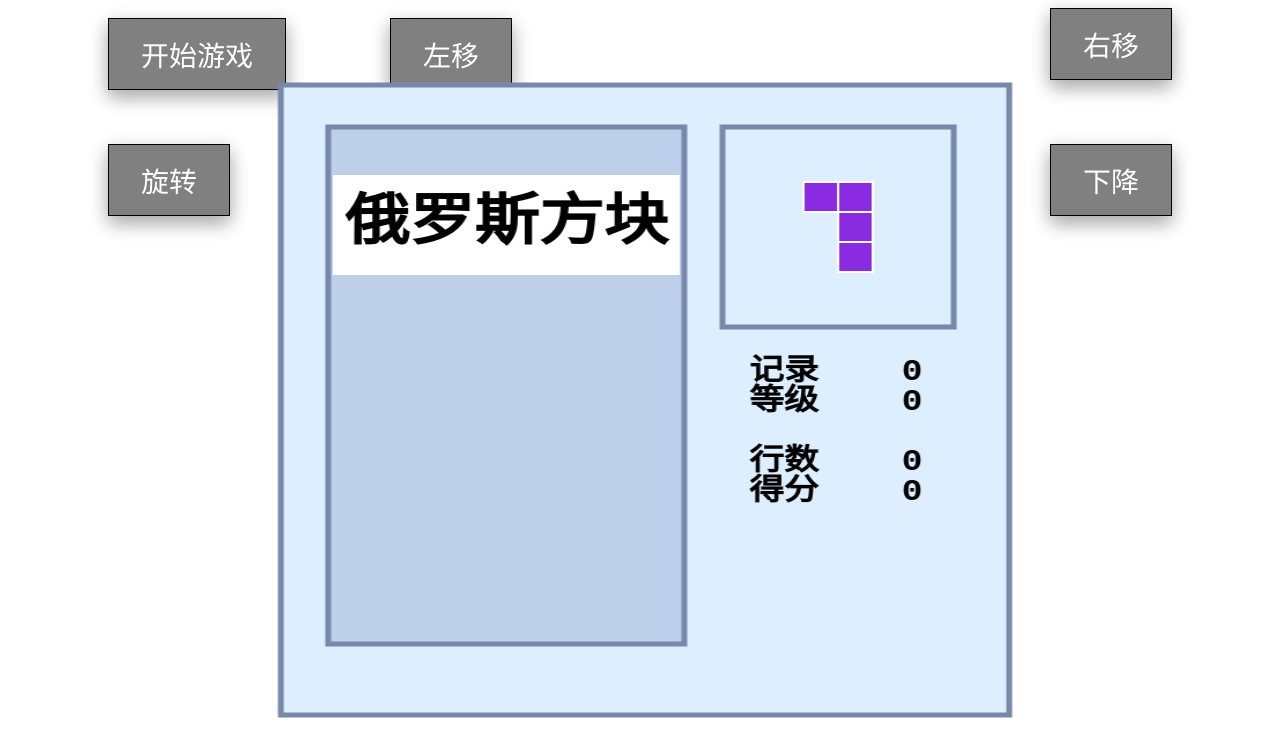
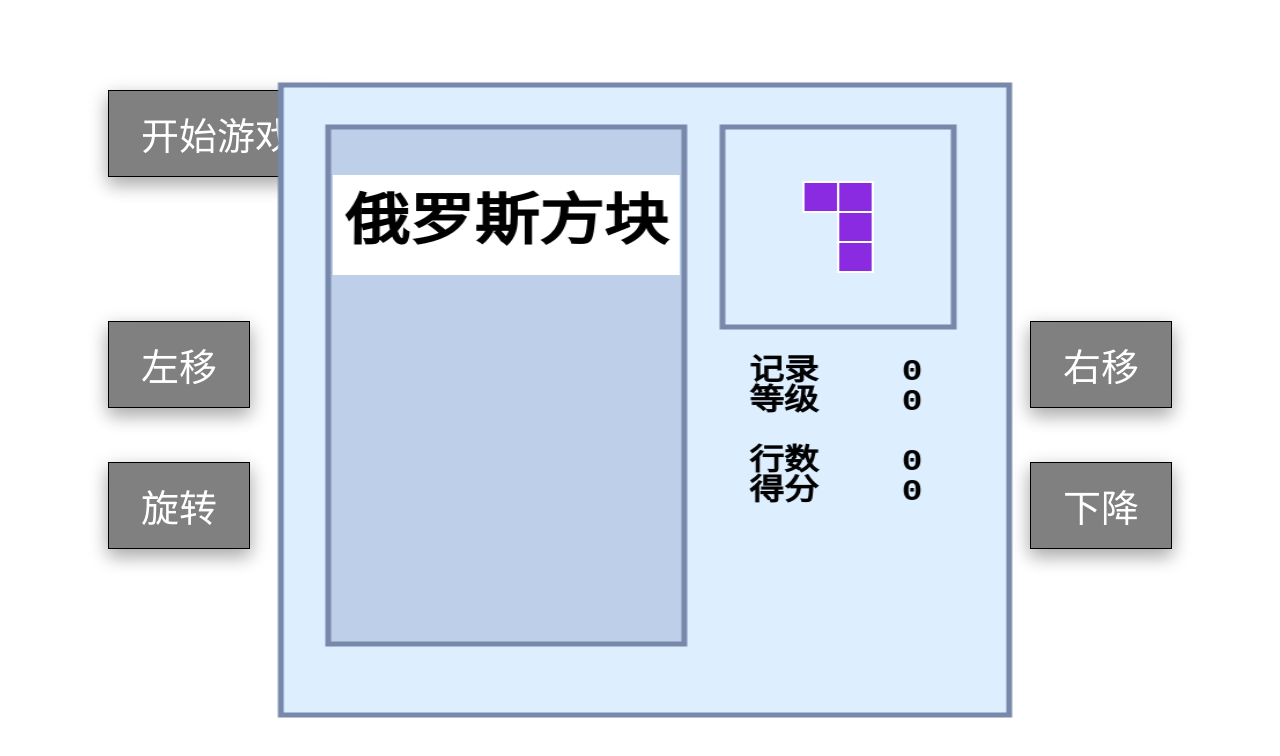
Before and after one commit to DPDYYSH/DPDYYSH.github.io, a plain HTML site: page Game/TetrisV2.html in a window 1280 px wide. Drawn offline with Linux system fonts and the light colour scheme.

Commit message:
Update TetrisV2.html

```diff
--- a/Game/TetrisV2.html
+++ b/Game/TetrisV2.html
@@ -3,6 +3,7 @@
 
 <head>
     <meta charset='UTF-8'>
+    <meta name="viewport" content="width=device-width, initial-scale=1.0">
     <style>
         canvas {
             position: absolute;
@@ -30,12 +31,19 @@
         text-align: center;
         text-decoration: none;
         display: inline-block;
-        font-size: 28px;
+        font-size: 38px;
         margin: 4px 2px;
         cursor: pointer;
       }
     </style>
+    <br><br><br><br>
     <button id="startButton" style="margin:10px 0 0 100px" class="button">开始游戏</button>
+    <br><br><br><br><br><br><br><br><br>
+    <button id="LeftButton" style="margin:0 0 0 100px" class="button">左移</button>
+    <button id="RightButton" style="float:right; margin:0 100px 0 0" class="button">右移</button>
+    <br><br><br><br>
+    <button id="UpButton" style="margin:0 0 0 100px" class="button">旋转</button>
+    <button id="DownButton" style="float:right; margin:0 100px 0 0" class="button">下降</button>
 
     <script>
 
@@ -561,12 +569,6 @@
         init();
     </script>
 
-    <button id="LeftButton" style="margin:0 0 0 100px" class="button">左移</button>
-    <button id="RightButton" style="float:right; margin:0 100px 0 0" class="button">右移</button>
-    <br><br><br><br>
-    <button id="UpButton" style="margin:0 0 0 100px" class="button">旋转</button>
-    <button id="DownButton" style="float:right; margin:0 100px 0 0" class="button">下降</button>
-
 </body>
 
 </html>
```
